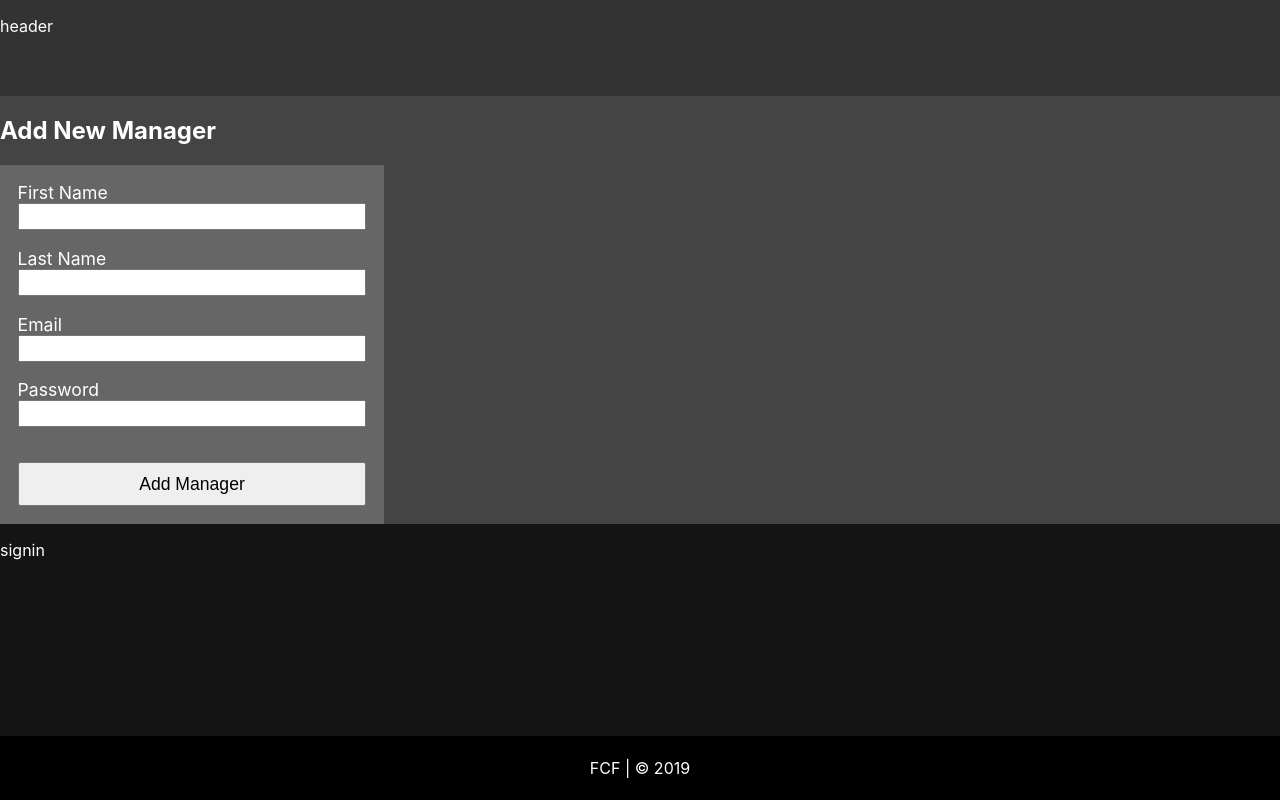
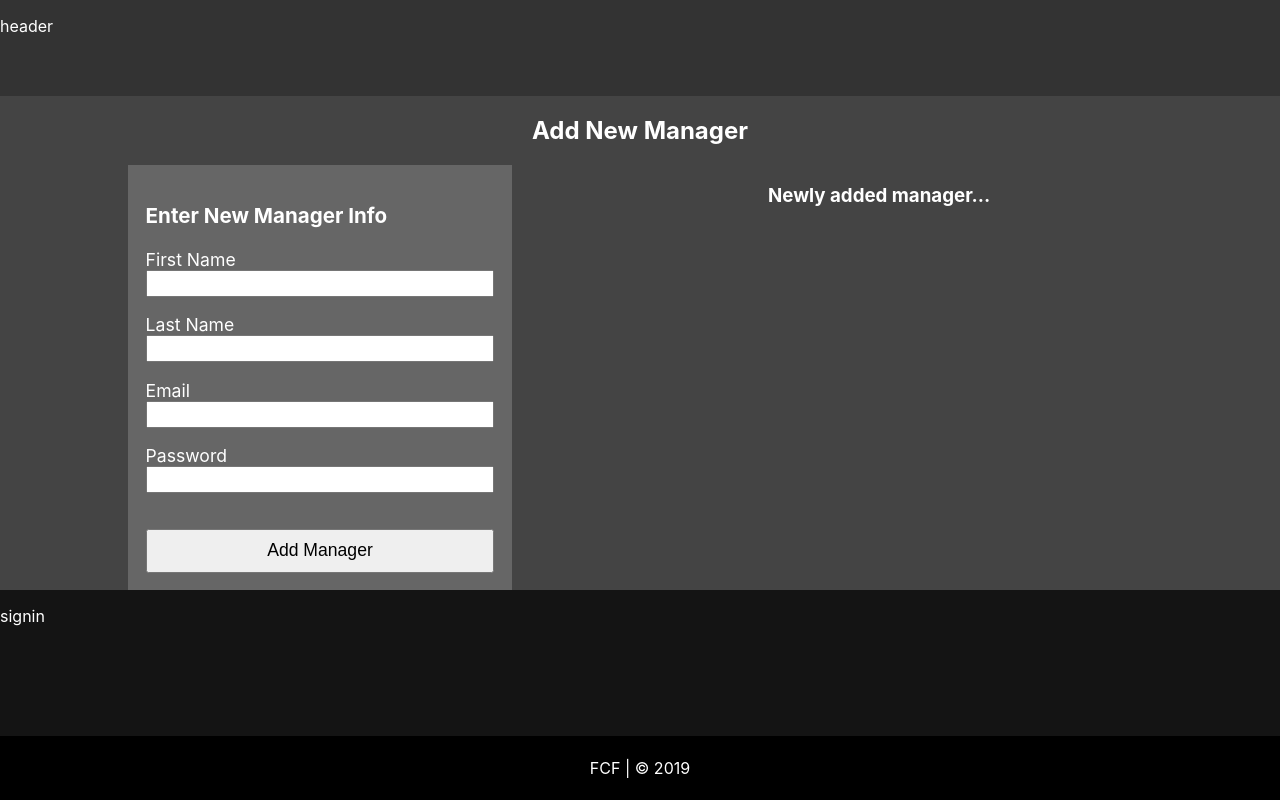
Before and after one commit to ScoRoc/fcf_backend, a React (Create React App) app in the folder client/: page / in a window 1280 px wide. Built offline with nearby package versions, Linux system fonts and the light colour scheme.

Commit message:
almost done with new manager

```diff
--- a/client/src/pages/new-manager/NewManager.js
+++ b/client/src/pages/new-manager/NewManager.js
@@ -2,23 +2,48 @@ import React, { Component } from 'react';
 
 import './NewManager.min.css';
 import NewManagerForm from './NewManagerForm';
+import SuccessfulNewManager from './SuccessfulNewManager';
 
 export default class NewManager extends Component {
   constructor(props) {
     super(props)
     this.state = {
-      // loggedIn: false
+      successfulAdd: false,
+      email: '',
+      firstName: '',
+      lastName: '',
+      password: '',
     }
   }
 
+  clearManagerData = e => {
+    this.setState({email: '', firstName: '', lastName: '', password: '', successfulAdd: false});
+  }
+
+  updateSuccessfulManager = ({manager, managerPassword}) => {
+    const { email, firstName, lastName } = manager;
+    this.setState({email, firstName, lastName, password: managerPassword, successfulAdd: true});
+  }
+
   render() {
-    // if (this.state.loggedIn) return <Redirect to='/' />
-
+    const { email, firstName, lastName, password, successfulAdd } = this.state;
+    const newManager  = successfulAdd
+                      ? <SuccessfulNewManager
+                          clearManagerData={this.clearManagerData}
+                          email={email}
+                          firstName={firstName}
+                          lastName={lastName}
+                          password={password}
+                        />
+                      : <div className='placeholder'>
+                          <h3>Newly added manager...</h3>
+                        </div>;
     return (
       <div className='NewManager'>
         <h2>Add New Manager</h2>
-        <div>
-          <NewManagerForm />
+        <div className='NewManager__body'>
+          <NewManagerForm updateSuccessfulManager={this.updateSuccessfulManager} />
+          {newManager}
         </div>
       </div>
     );
--- a/client/src/pages/new-manager/NewManager.min.css
+++ b/client/src/pages/new-manager/NewManager.min.css
@@ -1 +1 @@
-.NewManager{background:#444}.new-manager-form{width:30vw;padding:1em;display:flex;flex-direction:column;justify-content:center;align-items:flex-start;background:#666;font-size:1.1em}.new-manager-form label{width:100%;margin-bottom:1em;font-size:1em}.new-manager-form input{width:100%;font-size:1em}.new-manager-form button{height:2.5em;width:100%;margin-top:1em;font-size:1em;cursor:pointer}
+.new-manager-form,.successful-new-manager{width:30vw;padding:1em;display:flex;flex-direction:column;justify-content:center;align-items:flex-start;background:#666;font-size:1.1em}.new-manager-form button,.successful-new-manager button{height:2.5em;width:100%;margin-top:1em;font-size:1em;cursor:pointer}.NewManager{background:#444}.NewManager h2{text-align:center}.NewManager__body{display:flex;justify-content:space-around}.new-manager-form label{width:100%;margin-bottom:1em;font-size:1em}.new-manager-form input{width:100%;font-size:1em}.successful-new-manager h3{text-decoration:underline}.placeholder{width:30vw}
--- a/client/src/pages/new-manager/NewManager.scss
+++ b/client/src/pages/new-manager/NewManager.scss
@@ -1,10 +1,6 @@
 @import '../../sass/variables';
 
-.NewManager {
-  background: $greyMediumDark;
-}
-
-.new-manager-form {
+%new-manager-wrappers {
   width: 30vw;
   padding: 1em;
   display: flex;
@@ -13,6 +9,31 @@
   align-items: flex-start;
   background: $greyMedium;
   font-size: 1.1em;
+
+  button {
+    height: 2.5em;
+    width: 100%;
+    margin-top: 1em;
+    font-size: 1em;
+    cursor: pointer;
+  }
+}
+
+.NewManager {
+  background: $greyMediumDark;
+
+  h2 {
+    text-align: center;
+  }
+
+  &__body {
+    display: flex;
+    justify-content: space-around;
+  }
+}
+
+.new-manager-form {
+  @extend %new-manager-wrappers;
 
   label {
     width: 100%;
@@ -24,13 +45,16 @@
     width: 100%;
     font-size: 1em;
   }
+}
 
-  button {
-    height: 2.5em;
-    width: 100%;
-    margin-top: 1em;
-    font-size: 1em;
-    cursor: pointer;
+.successful-new-manager {
+  @extend %new-manager-wrappers;
+
+  h3 {
+    text-decoration: underline;
   }
+}
 
+.placeholder {
+  width: 30vw;
 }
--- a/client/src/pages/new-manager/NewManagerForm.js
+++ b/client/src/pages/new-manager/NewManagerForm.js
@@ -9,22 +9,28 @@ export default class NewManagerForm extends React.Component {
 
   handleSuccess = data => {
     console.log('success: ', data);
+    this.props.updateSuccessfulManager(data);
   }
 
   handleSubmit = e => {
     e.preventDefault();
+    const email = this.email.value.toLowerCase();
     const firstName = this.firstName.value.toLowerCase();
     const lastName = this.lastName.value.toLowerCase();
-    const email = this.email.value.toLowerCase();
     const password = this.password.value;
     axios.post('/manager/addmanager', { email, firstName, lastName, password }).then(result => {
       result.data.errors ? this.handleErrors(result.data._message) : this.handleSuccess(result.data);
+      this.email.value = '';
+      this.firstName.value = '';
+      this.lastName.value = '';
+      this.password.value = '';
     });
   }
 
   render() {
     return (
       <form className='new-manager-form' onSubmit={this.handleSubmit}>
+        <h3>Enter New Manager Info</h3>
         <label htmlFor='new-manager-first-name'>First Name
           <br />
           <input id='new-manager-first-name' type='text' ref={ input => {this.firstName = input}} required />
--- /dev/null
+++ b/client/src/pages/new-manager/SuccessfulNewManager.js
@@ -0,0 +1,17 @@
+import React from 'react';
+
+const SuccessfulNewManager = props => {
+  const { clearManagerData, email, firstName, lastName, password } = props;
+  return (
+    <div className='successful-new-manager'>
+      <h3>Successfully added manager:</h3>
+      <p>First Name: {firstName}</p>
+      <p>Last Name: {lastName}</p>
+      <p>Email: {email}</p>
+      <p>Password: {password}</p>
+      <button onClick={clearManagerData}>Clear New Manager Info</button>
+    </div>
+  )
+}
+
+export default SuccessfulNewManager;
```
Also changed, not shown: 1 other file (tests, documents, lock files or other folders).
